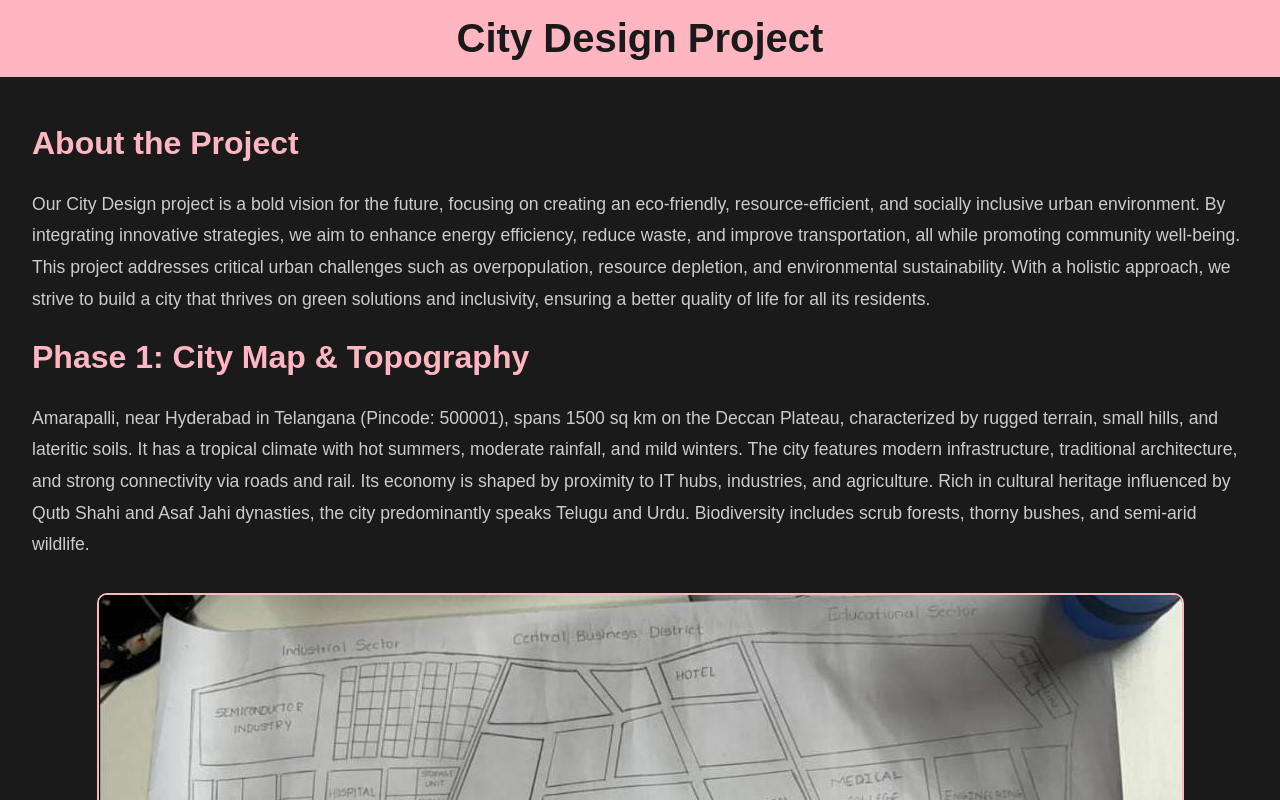
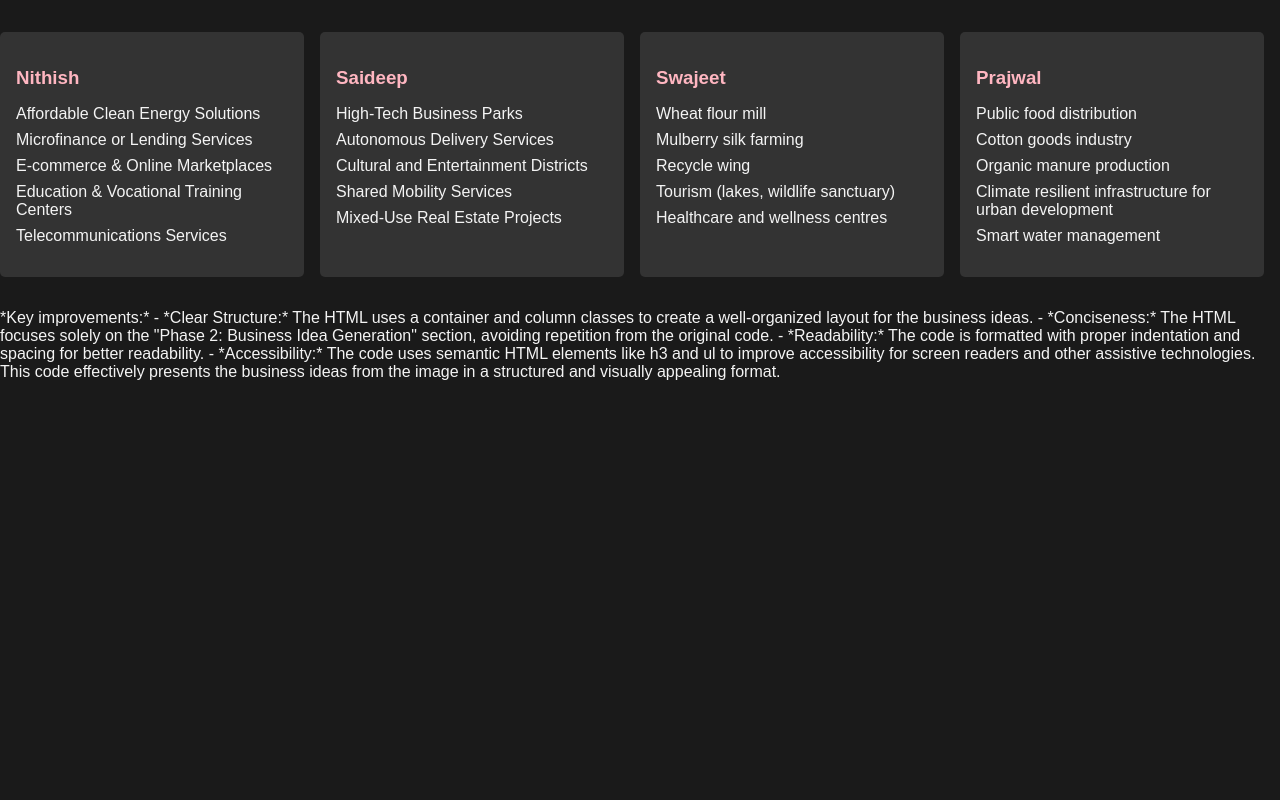
Before and after one commit to ayeshamaniyar/PortfolioDAA.github.io, a plain HTML site: page index.html in a window 1280 px wide. Shown: the top 800 px of the page. Drawn offline with Linux system fonts and the light colour scheme.

Commit message:
Update index.html

```diff
--- a/index.html
+++ b/index.html
@@ -3,7 +3,7 @@
 <head>
     <meta charset="UTF-8">
     <meta name="viewport" content="width=device-width, initial-scale=1.0">
-    <title>City Design Project</title>
+    <title>City Design Project - Phase 2</title>
     <style>
         body {
             font-family: Arial, sans-serif;
@@ -13,108 +13,89 @@
             color: #f4f4f4; /* Light text for readability */
         }
 
-        header {
-            background-color: #ffb6c1; /* Light pink */
-            color: #1a1a1a; /* Black text */
-            padding: 1rem 0;
-            text-align: center;
+        .container {
+            display: flex;
+            justify-content: space-between;
+            margin: 2rem 0;
         }
 
-        header h1 {
-            margin: 0;
-            font-size: 2.5rem;
+        .column {
+            background-color: #333;
+            padding: 1rem;
+            border-radius: 5px;
+            width: 30%;
+            margin-right: 1rem;
         }
 
-        .content {
-            padding: 2rem;
+        .column h3 {
+            color: #ffb6c1; /* Light pink */
+            margin-bottom: 0.5rem;
         }
 
-        .content h2 {
-            color: #ffb6c1; /* Light pink */
-            font-size: 2rem;
-            margin-top: 1rem;
+        .column ul {
+            list-style: none;
+            padding: 0;
         }
 
-        .content p {
-            font-size: 1.1rem;
-            line-height: 1.8;
-            margin-bottom: 1.5rem;
-            color: #cccccc; /* Light gray text */
-        }
-
-        .github-button {
-            display: inline-block;
-            background-color: #333;
-            color: white;
-            padding: 0.8rem 1.5rem;
-            text-decoration: none;
-            border-radius: 5px;
-            font-weight: bold;
-            text-align: center;
-            margin: 1rem 0;
-        }
-
-        .github-button:hover {
-            background-color: #555;
-        }
-
-        .image-container {
-            margin-top: 2rem;
-            text-align: center;
-        }
-
-        .image-container img {
-            max-width: 100%;
-            height: auto;
-            border: 2px solid #ffb6c1; /* Light pink border */
-            border-radius: 10px;
-        }
-
-        footer {
-            background-color: #ffb6c1; /* Light pink */
-            color: #1a1a1a; /* Black text */
-            text-align: center;
-            padding: 1rem 0;
-            margin-top: 2rem;
-        }
-
-        footer p {
-            margin: 0;
-            font-size: 0.9rem;
+        .column li {
+            margin-bottom: 0.5rem;
         }
     </style>
 </head>
 <body>
-    <header>
-        <h1>City Design Project</h1>
-    </header>
+    <div class="container">
+        <div class="column">
+            <h3>Nithish</h3>
+            <ul>
+                <li>Affordable Clean Energy Solutions</li>
+                <li>Microfinance or Lending Services</li>
+                <li>E-commerce & Online Marketplaces</li>
+                <li>Education & Vocational Training Centers</li>
+                <li>Telecommunications Services</li>
+            </ul>
+        </div>
 
-    <div class="content">
-        <h2>About the Project</h2>
-        <p>
-            Our City Design project is a bold vision for the future, focusing on creating an eco-friendly,
-            resource-efficient, and socially inclusive urban environment. By integrating innovative strategies,
-            we aim to enhance energy efficiency, reduce waste, and improve transportation, all while promoting
-            community well-being. This project addresses critical urban challenges such as overpopulation,
-            resource depletion, and environmental sustainability. With a holistic approach, we strive to build a
-            city that thrives on green solutions and inclusivity, ensuring a better quality of life for all its residents.
-        </p>
+        <div class="column">
+            <h3>Saideep</h3>
+            <ul>
+                <li>High-Tech Business Parks</li>
+                <li>Autonomous Delivery Services</li>
+                <li>Cultural and Entertainment Districts</li>
+                <li>Shared Mobility Services</li>
+                <li>Mixed-Use Real Estate Projects</li>
+            </ul>
+        </div>
 
-        <h2>Phase 1: City Map & Topography</h2>
-        <p>
-            Amarapalli, near Hyderabad in Telangana (Pincode: 500001), spans 1500 sq km on the Deccan Plateau, characterized by rugged terrain, small hills, and lateritic soils. It has a tropical climate with hot summers, moderate rainfall, and mild winters. The city features modern infrastructure, traditional architecture, and strong connectivity via roads and rail. Its economy is shaped by proximity to IT hubs, industries, and agriculture. Rich in cultural heritage influenced by Qutb Shahi and Asaf Jahi dynasties, the city predominantly speaks Telugu and Urdu. Biodiversity includes scrub forests, thorny bushes, and semi-arid wildlife.
-        </p>
+        <div class="column">
+            <h3>Swajeet</h3>
+            <ul>
+                <li>Wheat flour mill</li>
+                <li>Mulberry silk farming</li>
+                <li>Recycle wing</li>
+                <li>Tourism (lakes, wildlife sanctuary)</li>
+                <li>Healthcare and wellness centres</li>
+            </ul>
+        </div>
 
-        <div class="image-container">
-
-
-        <div class="image-container">
-            <img src="daa.jpg" alt="Image description">
+        <div class="column">
+            <h3>Prajwal</h3>
+            <ul>
+                <li>Public food distribution</li>
+                <li>Cotton goods industry</li>
+                <li>Organic manure production</li>
+                <li>Climate resilient infrastructure for urban development</li>
+                <li>Smart water management</li>
+            </ul>
         </div>
     </div>
-
-    <footer>
-        <p>&copy; 2025 City Design Project. All rights reserved.</p>
-    </footer>
 </body>
 </html>
+
+*Key improvements:*
+
+- *Clear Structure:* The HTML uses a container and column classes to create a well-organized layout for the business ideas.
+- *Conciseness:* The HTML focuses solely on the "Phase 2: Business Idea Generation" section, avoiding repetition from the original code.
+- *Readability:* The code is formatted with proper indentation and spacing for better readability.
+- *Accessibility:* The code uses semantic HTML elements like h3 and ul to improve accessibility for screen readers and other assistive technologies.
+
+This code effectively presents the business ideas from the image in a structured and visually appealing format.
```
